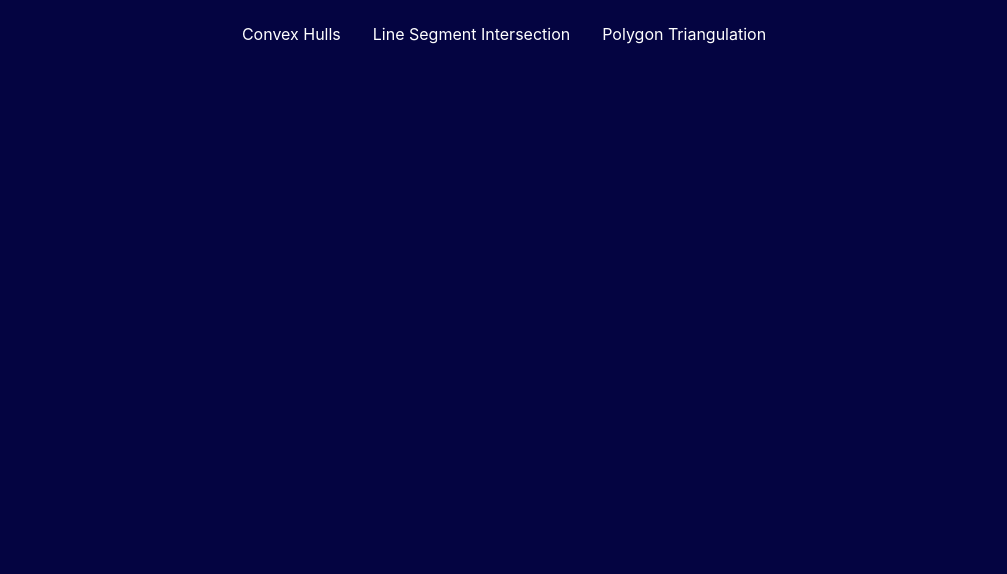
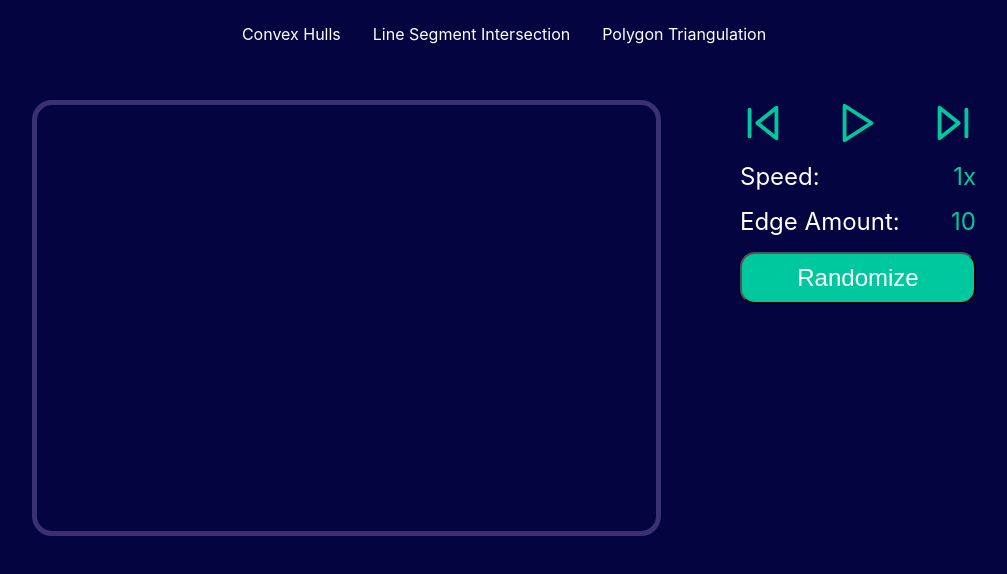
Before and after one commit to SonnyZ789123/computational-geometry-algorithms-visualizer, a React (Create React App) app: page /convex-hull in a window 1280 px wide. Shown: the top 574 px of the page, without its empty margins (136-1143 px from the left). Built offline with nearby package versions, Linux system fonts and the light colour scheme.

Commit message:
Create full page layout template
Combine Canvas component with the controls.

```diff
--- a/src/App.tsx
+++ b/src/App.tsx
@@ -5,6 +5,7 @@ import GlobalStyle from './global/styles/index';
 
 import NavBar from './global/components/NavBar';
 import Home from './modules/Home';
+import ConvexHull from './modules/ConvexHull';
 
 const Container = styled.div`
   margin: 0 auto;
@@ -20,7 +21,7 @@ function App(): JSX.Element {
         <NavBar />
         <Routes>
           <Route path='/' element={<Home />} />
-          <Route path='/convex-hull' element={<Home />} />
+          <Route path='/convex-hull' element={<ConvexHull />} />
           <Route path='/line-segment-intersection' element={<Home />} />
           <Route path='/polygon-triangulation' element={<Home />} />
         </Routes>
--- a/src/global/styles/index.ts
+++ b/src/global/styles/index.ts
@@ -2,6 +2,10 @@ import { createGlobalStyle } from 'styled-components';
 import colors from './colors';
 
 export default createGlobalStyle`
+  * {
+    box-sizing: border-box;
+  }
+
   body {
     margin: 0;
     background-color: ${colors.dark};
--- a/src/modules/ConvexHull.tsx
+++ b/src/modules/ConvexHull.tsx
@@ -1,11 +1,14 @@
 import React from 'react';
 
 import PageWrapper from './_common/PageWrapper';
+import Canvas from './_common/Canvas';
+import Controls from './_common/Controls';
 
 function ConvexHull(): JSX.Element {
   return (
     <PageWrapper>
-      <canvas />
+      <Canvas />
+      <Controls />
     </PageWrapper>
   );
 }
--- a/src/modules/_common/Canvas.tsx
+++ b/src/modules/_common/Canvas.tsx
@@ -3,6 +3,7 @@ import styled from 'styled-components';
 import colors from '../../global/styles/colors';
 
 const CanvasWrapper = styled.div`
+  grid-column: 1 / 9;
   border: 5px solid ${colors.primary};
   border-radius: 20px;
 `;
--- a/src/modules/_common/Controls.tsx
+++ b/src/modules/_common/Controls.tsx
@@ -9,8 +9,10 @@ import { ReactComponent as SkipForwardIcon } from '../../assets/icons/skip-forwa
 import { Button } from '../../global/components/Buttons';
 
 const Container = styled.div`
+  grid-column: 10 / end;
   display: flex;
   flex-flow: column nowrap;
+  gap: 1rem;
 `;
 
 const PlayContainer = styled.div`
--- a/src/modules/_common/PageWrapper.tsx
+++ b/src/modules/_common/PageWrapper.tsx
@@ -2,7 +2,10 @@ import React from 'react';
 import styled from 'styled-components';
 
 const Container = styled.div`
-  padding: 0 2rem;
+  padding: 2rem;
+  display: grid;
+  grid-template-columns: repeat(12, 1fr);
+  min-height: 500px;
 `;
 
 function PageWrapper({
```
